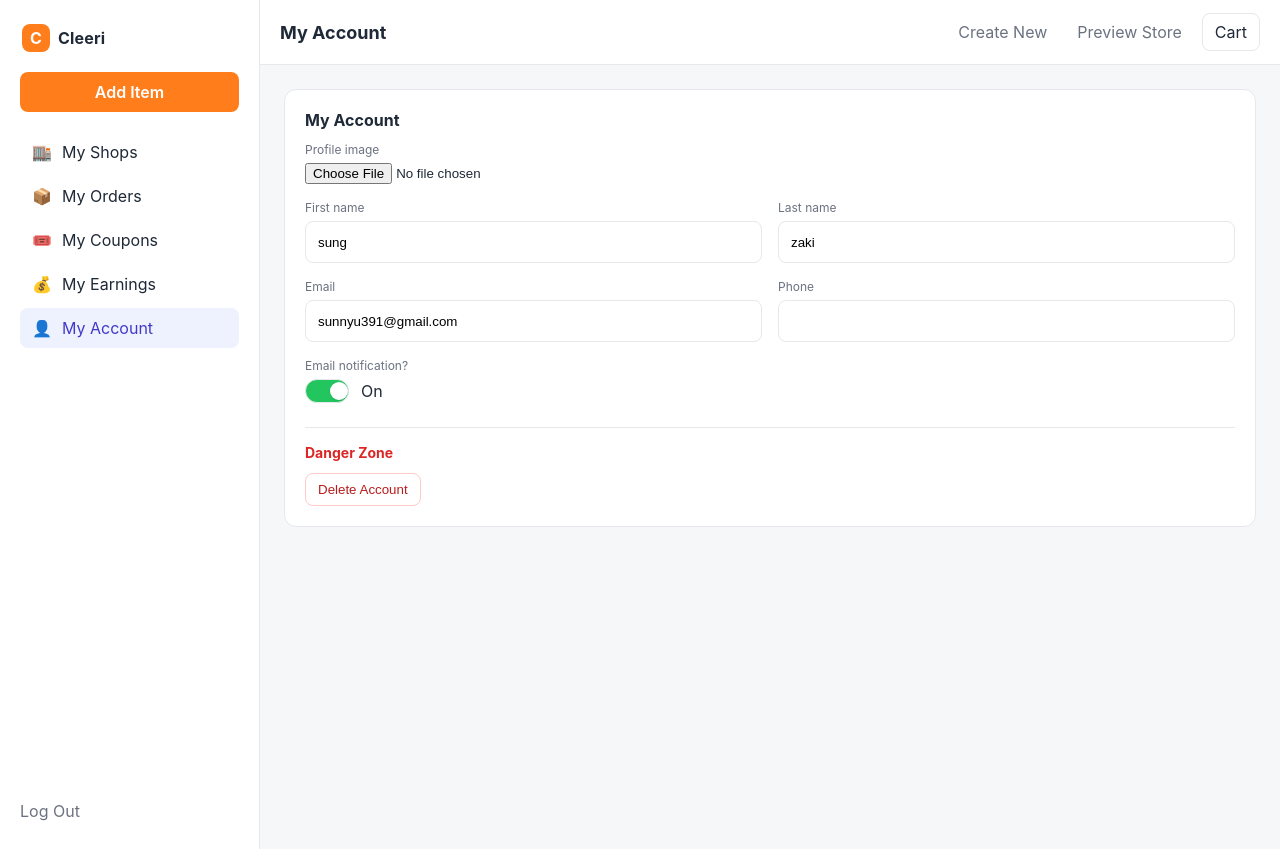
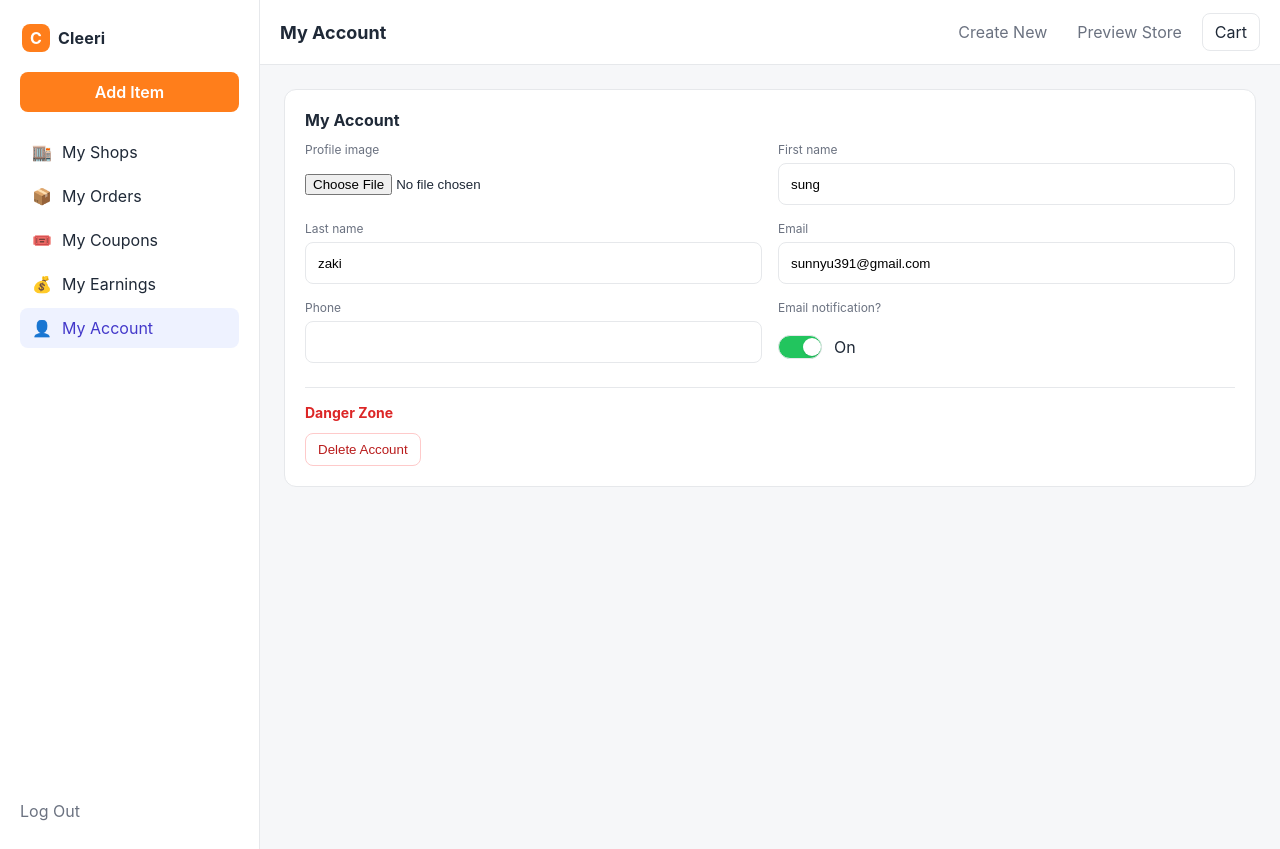
Before and after one commit to Suraj2699/Test-Repo, a Next.js app: page /account in a window 1280 px wide. Built offline with nearby package versions, Linux system fonts and the light colour scheme.

Commit message:
Replace inline styles with classes and add full-row class usage
cgen-c73f698b8cd5404da5e2b6c299aca70a

```diff
--- a/pages/account.js
+++ b/pages/account.js
@@ -12,7 +12,7 @@ export default function AccountPage() {
       <h2 className="section-title">My Account</h2>
 
       <div className="form-grid">
-        <div className="input-group" style={{ gridColumn: "1 / -1" }}>
+        <div className="input-group full-row">
           <label className="input-label">Profile image</label>
           <input className="file-input" type="file" accept="image/*" />
         </div>
@@ -35,7 +35,7 @@ export default function AccountPage() {
           <input id="phone" className="text-input" value={phone} onChange={(e)=>setPhone(e.target.value)} placeholder="" />
         </div>
 
-        <div className="input-group" style={{ gridColumn: "1 / -1" }}>
+        <div className="input-group full-row">
           <label className="input-label">Email notification?</label>
           <div className="switch-row">
             <button
```
